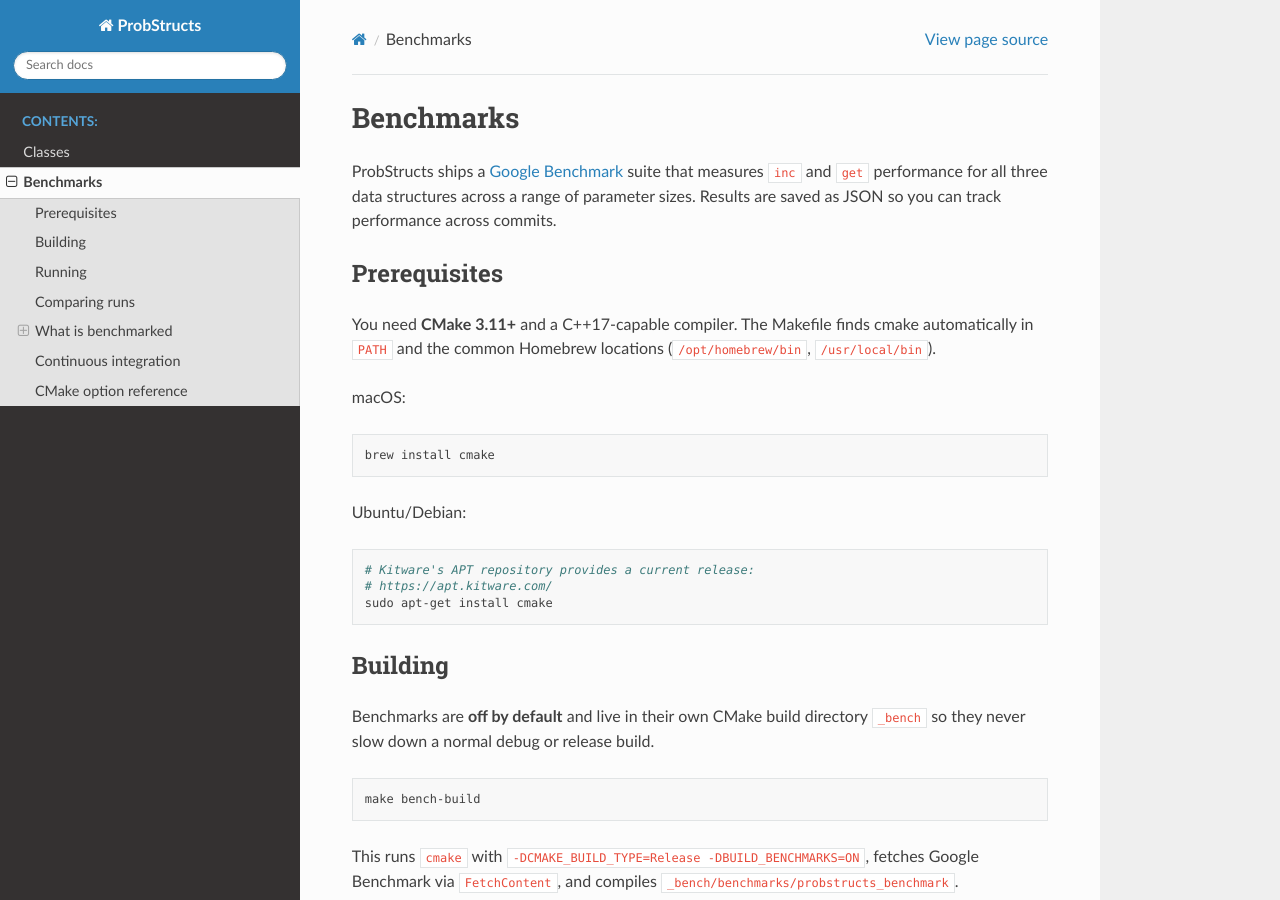
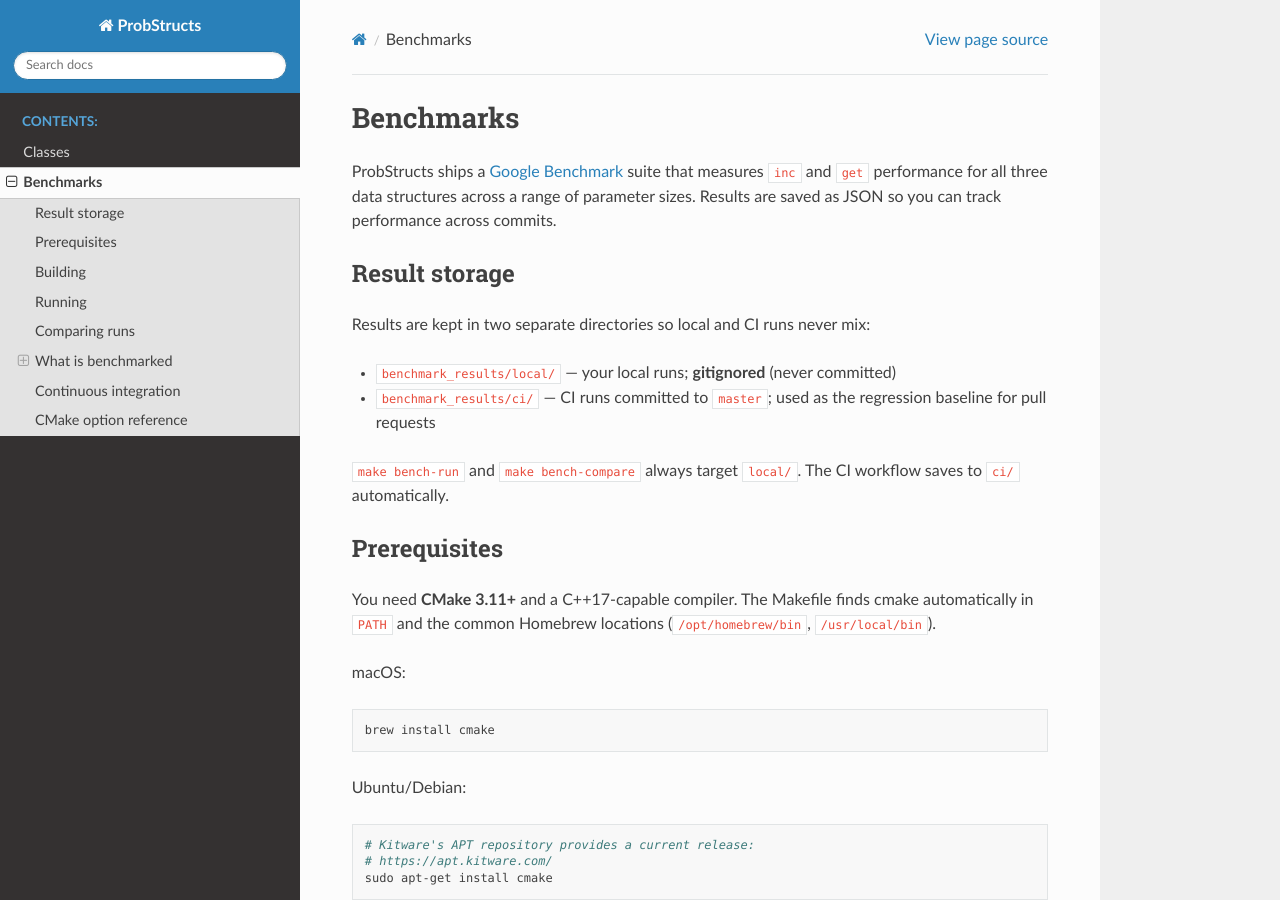
Before and after one commit to martin-majlis/probstructs, a Sphinx documentation site: the page built from docs/benchmarks.rst, in a window 1280 px wide and 900 px high. Built offline with Sphinx 7.4.7 and the Read the Docs theme 3.1.0, drawn with Linux system fonts in a browser that asks for light colours.

Commit message:
Separate local and CI benchmark result directories
Local developer runs go to benchmark_results/local/ (gitignored) so they
are never accidentally committed. CI runs go to benchmark_results/ci/
(committed) and serve as the regression baseline for pull requests.

- bench_run.sh / bench_compare.sh default to benchmark_results/local/
- ci.yml benchmark job uses benchmark_results/ci/ throughout
- .gitignore covers benchmark_results/local/
- benchmark_results/ci/.gitkeep anchors the committed directory
- docs updated to explain the two-directory layout

Co-Authored-By: Claude Sonnet 4.6 <noreply@anthropic.com>

```diff
--- a/docs/benchmarks.rst
+++ b/docs/benchmarks.rst
@@ -4,6 +4,18 @@ Benchmarks
 ProbStructs ships a `Google Benchmark`_ suite that measures ``inc`` and ``get``
 performance for all three data structures across a range of parameter sizes.
 Results are saved as JSON so you can track performance across commits.
+
+Result storage
+--------------
+
+Results are kept in two separate directories so local and CI runs never mix:
+
+* ``benchmark_results/local/`` — your local runs; **gitignored** (never committed)
+* ``benchmark_results/ci/`` — CI runs committed to ``master``; used as the
+  regression baseline for pull requests
+
+``make bench-run`` and ``make bench-compare`` always target ``local/``.
+The CI workflow saves to ``ci/`` automatically.
 
 .. _Google Benchmark: https://github.com/google/benchmark
 
```
Also changed, not shown: 5 other files.
